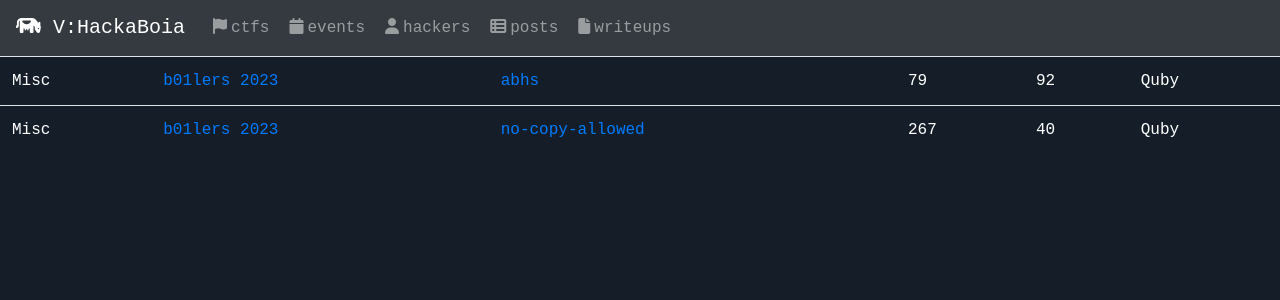
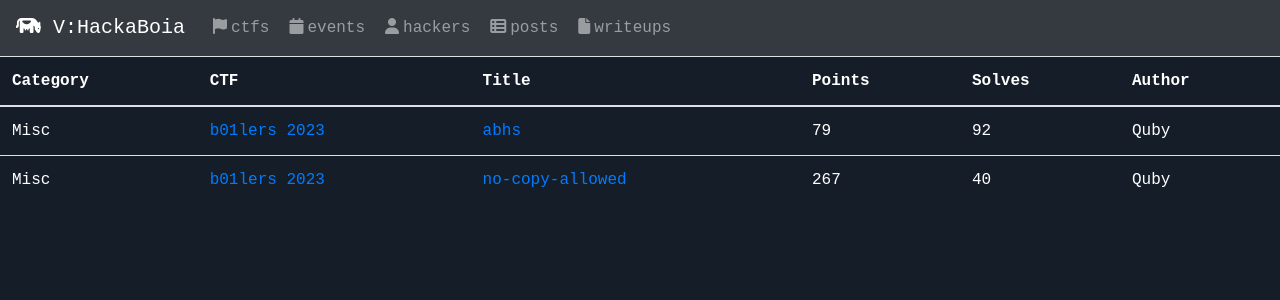
Before and after one commit to VHackaBoia/vhackaboia.github.io, a Jekyll site: the page built from writeups.md, in a window 1280 px wide. Shown: the top 300 px of the page. Built offline with Jekyll 4.4.1, drawn with Linux system fonts in a browser that asks for light colours; nearby versions of some CDN libraries.

Commit message:
forgot writeup header table

```diff
--- a/writeups.md
+++ b/writeups.md
@@ -7,7 +7,14 @@ layout: default
     <div class="table-responsive">
         <table class="">
             <thead>
-
+                <tr>
+                    <th>Category</th>
+                    <th>CTF</th>
+                    <th>Title</th>
+                    <th>Points</th>
+                    <th>Solves</th>
+                    <th>Author</th>
+                </tr>
             </thead>
             <tbody>
             {% for writeup in sorted_writeups %}
```
